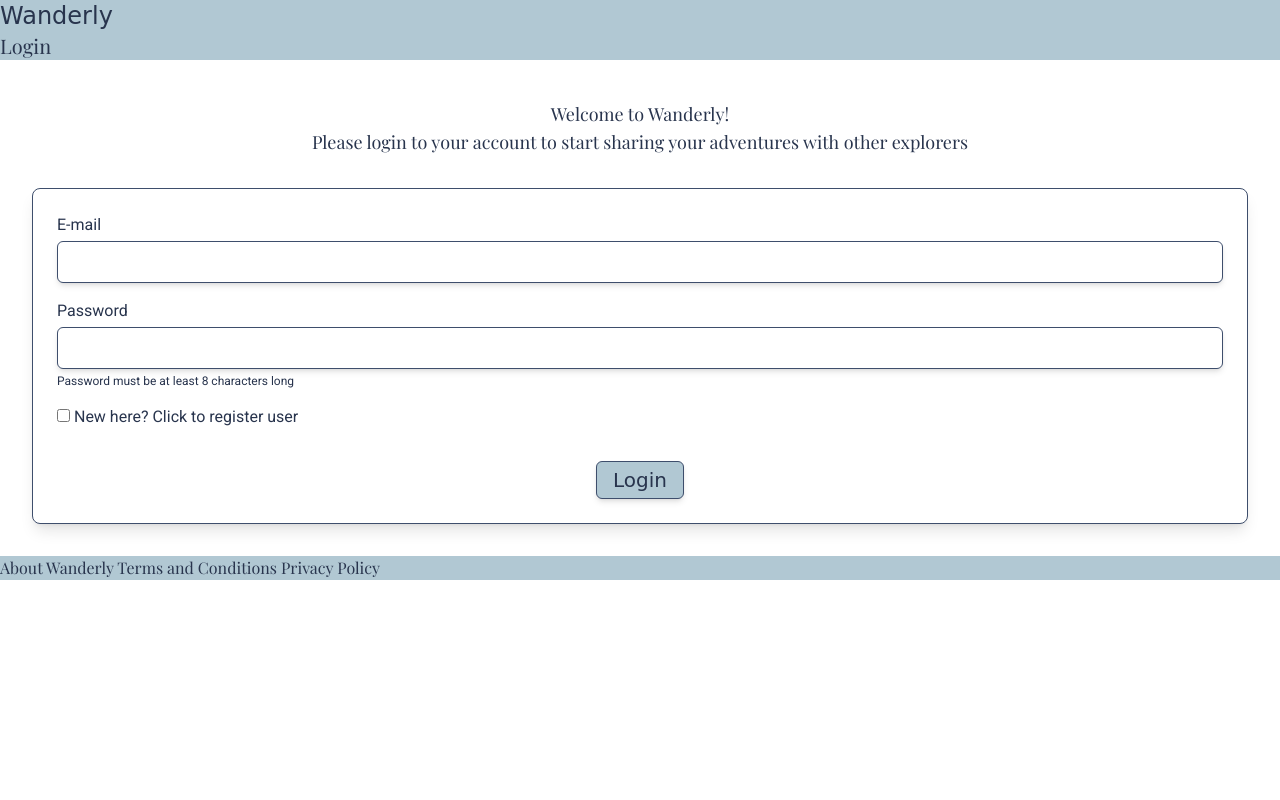
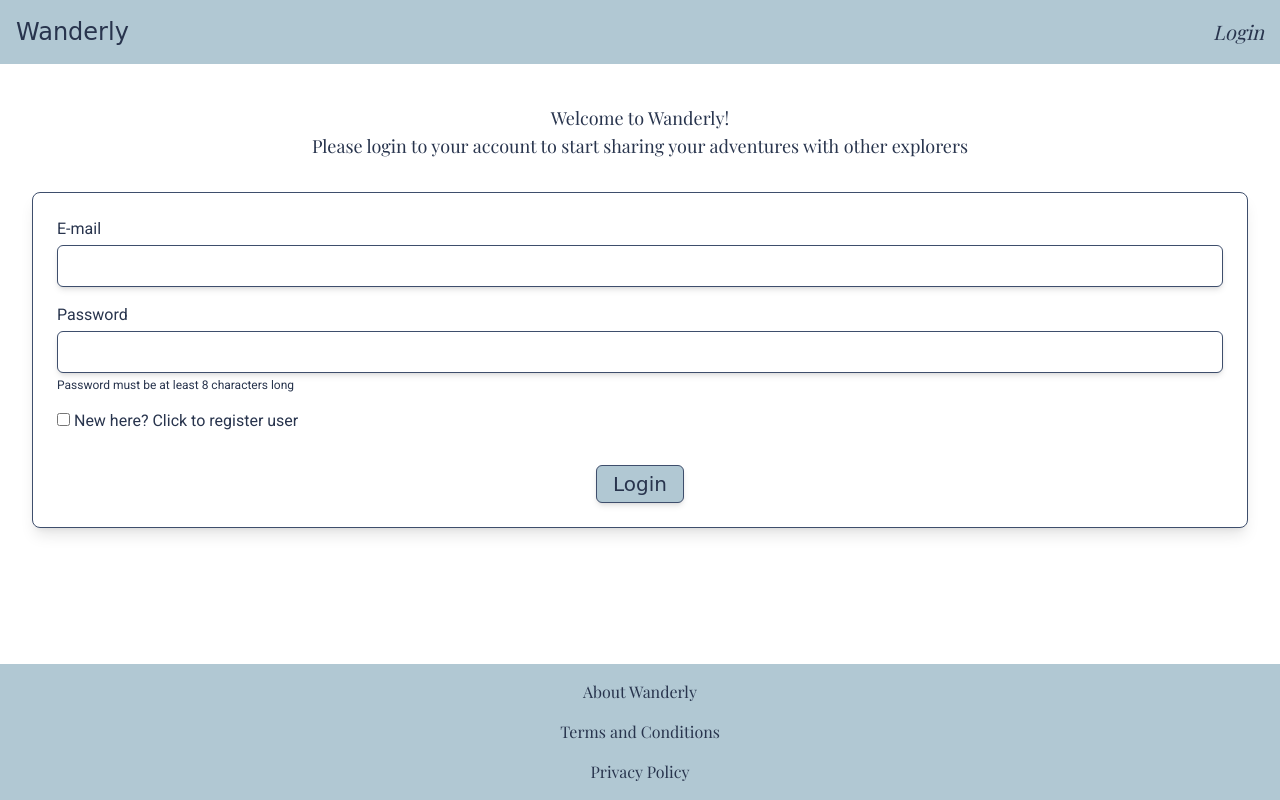
Before and after one commit to hannahoi98/css-frameworks-CA, a website built with Vite: page index.html in a window 1280 px wide. Built offline with nearby package versions, Linux system fonts and the light colour scheme; a web font is replaced by a local one.

Commit message:
Style: styling header and footer

```diff
--- a/index.html
+++ b/index.html
@@ -16,14 +16,14 @@
 
   <title>Login - Wanderly</title>
 </head>
-<body class="font-body bg-lightBackground text-lightText dark:bg-darkElements dark:text-darkText">
+<body class="font-body bg-lightBackground text-lightText dark:bg-darkElements dark:text-darkText min-h-screen flex flex-col">
 
-    <header class="bg-lightHeaderFooter">
+    <header class="bg-lightHeaderFooter flex justify-between items-center p-4">
       <div>
         <h1 class="font-display text-2xl">Wanderly</h1>
       </div>
       <div>
-        <nav class="font-heading text-xl">
+        <nav class="font-heading italic text-xl">
           <a href="#">Login</a>
         </nav>
       </div>
@@ -70,9 +70,9 @@
       </div>
     </main>
 
-    <footer class="bg-lightHeaderFooter">
+    <footer class="bg-lightHeaderFooter mt-auto">
       <div class="font-heading">
-        <nav>
+        <nav class="flex flex-col  items-center py-4 space-y-4">
           <a href="#">About Wanderly</a>
           <a href="#">Terms and Conditions</a>
           <a href="#">Privacy Policy</a>
```
Also changed, not shown: css/style.css.
